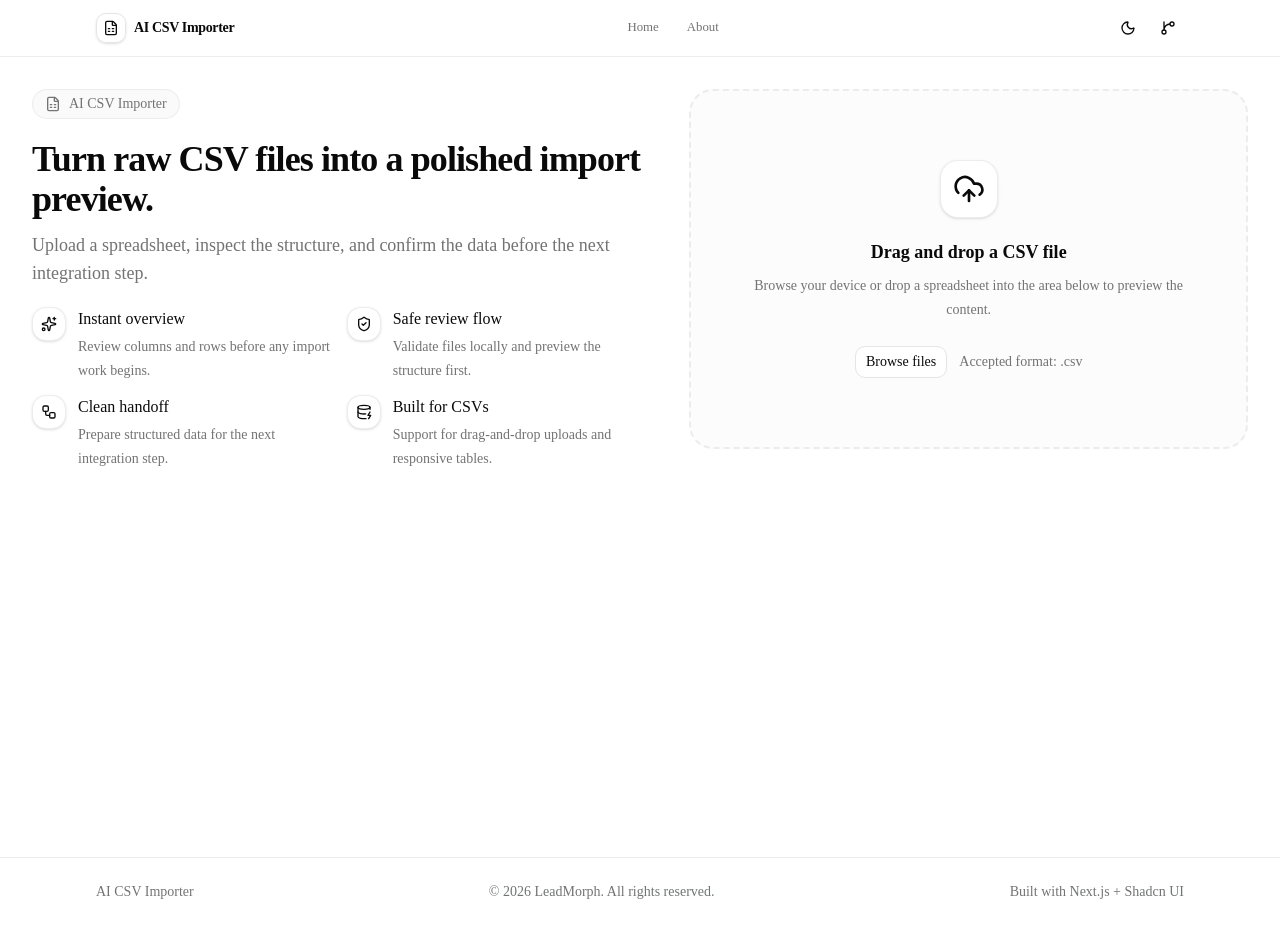
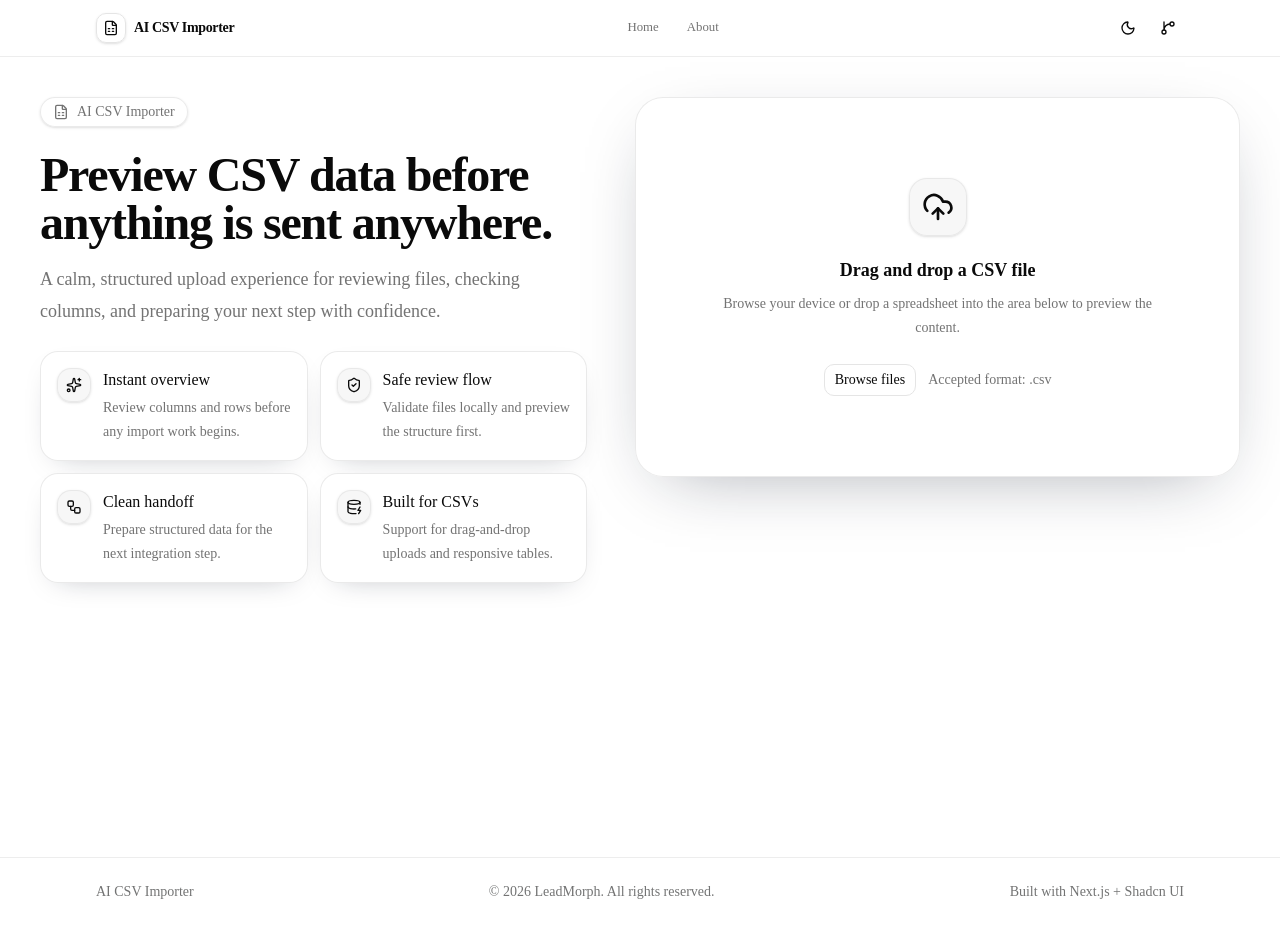
Before and after one commit to Jais-Abhi/AI-Powered-CSV-Importer, a Next.js app in the folder Frontend/: page / in a window 1280 px wide. Built offline with nearby package versions, Linux system fonts and the light colour scheme.

Commit message:
setup toast

```diff
--- a/Frontend/package.json
+++ b/Frontend/package.json
@@ -21,6 +21,7 @@
     "react-dom": "19.2.4",
     "react-dropzone": "^15.0.0",
     "shadcn": "^4.13.0",
+    "sonner": "^2.0.7",
     "tailwind-merge": "^3.6.0",
     "tw-animate-css": "^1.4.0"
   },
--- a/Frontend/src/components/import/import-page.jsx
+++ b/Frontend/src/components/import/import-page.jsx
@@ -4,7 +4,6 @@ import { AnimatePresence, motion } from 'framer-motion';
 import {
   AlertCircle,
   ArrowUpFromLine,
-  CheckCircle2,
   DatabaseZap,
   FileSpreadsheet,
   Loader2,
@@ -14,11 +13,13 @@ import {
   UploadCloud,
   Workflow,
 } from 'lucide-react';
-import { useCallback, useEffect, useState } from 'react';
+import { useCallback, useState } from 'react';
 import { useDropzone } from 'react-dropzone';
+import { toast } from 'sonner';
 
 import { Button } from '@/components/ui/button';
 import { Alert, AlertDescription, AlertTitle } from '@/components/ui/alert';
+import { Toaster } from '@/components/ui/sonner';
 import { parseCsvFile } from '@/lib/csv-parser';
 import { validateCsvFile } from '@/lib/csv-validation';
 import { cn } from '@/lib/utils';
@@ -54,7 +55,6 @@ export default function ImportPage() {
   const [isParsing, setIsParsing] = useState(false);
   const [isPreviewVisible, setIsPreviewVisible] = useState(false);
   const [toastMessage, setToastMessage] = useState('');
-  const [showToast, setShowToast] = useState(false);
 
   const resetState = useCallback(() => {
     setFile(null);
@@ -63,7 +63,6 @@ export default function ImportPage() {
     setIsParsing(false);
     setIsPreviewVisible(false);
     setToastMessage('');
-    setShowToast(false);
   }, []);
 
   const handleFileSelection = useCallback(async (selectedFile) => {
@@ -120,22 +119,12 @@ export default function ImportPage() {
     onDrop: handleDrop,
   });
 
-  useEffect(() => {
-    if (!showToast) {
-      return undefined;
-    }
-
-    const timer = window.setTimeout(() => {
-      setShowToast(false);
-      setToastMessage('');
-    }, 2200);
-
-    return () => window.clearTimeout(timer);
-  }, [showToast]);
-
   const handleUploadClick = () => {
-    setToastMessage('Backend integration will be implemented in the next step.');
-    setShowToast(true);
+    const message = 'Backend integration will be implemented in the next step.';
+    setToastMessage(message);
+    toast.success('Upload queued', {
+      description: message,
+    });
   };
 
   if (!isPreviewVisible) {
@@ -158,7 +147,6 @@ export default function ImportPage() {
       previewData={previewData}
       onReselect={resetState}
       onUploadClick={handleUploadClick}
-      showToast={showToast}
       toastMessage={toastMessage}
     />
   );
@@ -178,10 +166,10 @@ function UploadView({
       initial={{ opacity: 0, y: 16 }}
       animate={{ opacity: 1, y: 0 }}
       transition={{ duration: 0.3, ease: 'easeOut' }}
-      className="w-full min-h-screen px-0 py-0"
+      className="w-full min-h-screen px-0 py-0 "
     >
-      <div className="flex flex-col gap-8 px-4 py-6 sm:px-6 lg:grid lg:grid-cols-[1.05fr_0.95fr] lg:gap-10 lg:px-8 lg:py-8">
-        <div className="order-2 flex flex-col gap-5 lg:order-1">
+      <div className="flex flex-col gap-8 px-4 py-6 sm:px-6 lg:grid lg:grid-cols-[0.95fr_1.05fr] lg:gap-12 lg:px-8 lg:py-8 xl:px-10 xl:py-10">
+        <div className="order-2 flex flex-col justify-center gap-6 lg:order-1">
           <ProjectInfo />
         </div>
 
@@ -203,18 +191,18 @@ function UploadView({
 
 function ProjectInfo() {
   return (
-    <div className="flex flex-col gap-5">
-      <div className="inline-flex w-fit items-center gap-2 rounded-full border border-border/70 bg-muted/50 px-3 py-1 text-sm text-muted-foreground">
+    <div className="flex flex-col gap-6">
+      <div className="inline-flex w-fit items-center gap-2 rounded-full border border-border/80 bg-background/95 px-3 py-1 text-sm font-medium text-muted-foreground shadow-sm dark:border-border dark:bg-card/90">
         <FileSpreadsheet className="size-4" />
         AI CSV Importer
       </div>
 
-      <div className="space-y-3">
-        <h1 className="text-3xl font-semibold tracking-tight text-foreground sm:text-4xl">
-          Turn raw CSV files into a polished import preview.
+      <div className="space-y-4">
+        <h1 className="max-w-2xl text-3xl font-semibold tracking-tight text-foreground sm:text-4xl lg:text-5xl">
+          Preview CSV data before anything is sent anywhere.
         </h1>
-        <p className="max-w-2xl text-base leading-7 text-muted-foreground sm:text-lg">
-          Upload a spreadsheet, inspect the structure, and confirm the data before the next integration step.
+        <p className="max-w-2xl text-base leading-8 text-muted-foreground sm:text-lg">
+          A calm, structured upload experience for reviewing files, checking columns, and preparing your next step with confidence.
         </p>
       </div>
 
@@ -226,10 +214,10 @@ function ProjectInfo() {
               key={feature.title}
               whileHover={{ y: -2, scale: 1.01 }}
               transition={{ duration: 0.2 }}
-              className="rounded-none border-0 bg-transparent p-0 shadow-none"
+              className="rounded-2xl border border-border/80 bg-background/95 p-4 shadow-[0_10px_30px_-18px_rgba(15,23,42,0.35)] dark:border-border/80 dark:bg-card/90"
             >
               <div className="flex items-start gap-3">
-                <div className="rounded-xl border border-border/70 bg-background p-2 text-foreground shadow-sm">
+                <div className="rounded-xl border border-border/80 bg-muted/80 p-2 text-foreground shadow-sm dark:border-border/80 dark:bg-muted/70">
                   <Icon className="size-4" />
                 </div>
                 <div>
@@ -259,14 +247,14 @@ function UploadDropzone({
       <div
         {...getRootProps({ className: 'group' })}
         className={cn(
-          'flex min-h-[320px] flex-col items-center justify-center rounded-[24px] border-2 border-dashed px-6 py-8 text-center transition-all duration-200 sm:min-h-[360px] sm:px-8',
+          'flex min-h-[320px] flex-col items-center justify-center rounded-[28px] border border-border/80 bg-background/95 px-6 py-8 text-center shadow-[0_20px_70px_-30px_rgba(15,23,42,0.4)] transition-all duration-200 sm:min-h-[380px] sm:px-8 dark:border-border dark:bg-card/95',
           isDragActive
-            ? 'border-primary bg-primary/8 shadow-inner'
-            : 'border-border/70 bg-muted/30 hover:border-primary/60 hover:bg-accent/40',
+            ? 'border-primary bg-primary/10 shadow-[0_20px_70px_-28px_rgba(59,130,246,0.45)] dark:border-primary/80 dark:bg-primary/12'
+            : 'hover:border-primary/70 hover:bg-muted/80 dark:hover:bg-muted/40',
         )}
       >
         <input {...getInputProps()} />
-        <div className="rounded-2xl border border-border/70 bg-background p-3 shadow-sm">
+        <div className="rounded-2xl border border-border/80 bg-muted/80 p-3 shadow-sm dark:border-border/80 dark:bg-muted/70">
           <UploadCloud className="size-8 text-foreground" />
         </div>
         <p className="mt-5 text-lg font-semibold text-foreground">
@@ -306,7 +294,7 @@ function UploadDropzone({
   );
 }
 
-function PreviewView({ file, previewData, onReselect, onUploadClick, showToast, toastMessage }) {
+function PreviewView({ file, previewData, onReselect, onUploadClick, toastMessage }) {
   const visibleRows = previewData.rows.slice(0, 50);
   const hasMoreRows = previewData.totalRows > 50;
 
@@ -338,8 +326,8 @@ function PreviewView({ file, previewData, onReselect, onUploadClick, showToast,
           <FileInfoCard label="Columns" value={previewData.totalColumns.toLocaleString()} />
         </div>
 
-        <div className="overflow-hidden border-t border-border/70 bg-transparent">
-          <div className="flex flex-col gap-2 border-b border-border/70 px-0 py-3 sm:flex-row sm:items-center sm:justify-between">
+        <div className="overflow-hidden rounded-[24px] border border-border/80 bg-background/95 shadow-[0_16px_50px_-28px_rgba(15,23,42,0.4)] dark:border-border dark:bg-card/95">
+          <div className="flex flex-col gap-2 border-b border-border/70 px-4 py-3 sm:flex-row sm:items-center sm:justify-between sm:px-5">
             <div>
               <p className="text-sm font-semibold text-foreground">CSV Preview</p>
               <p className="text-sm text-muted-foreground">Showing the first 50 rows of your imported file.</p>
@@ -377,13 +365,13 @@ function PreviewView({ file, previewData, onReselect, onUploadClick, showToast,
           </div>
 
           {hasMoreRows ? (
-            <div className="border-t border-border/70 px-0 py-3 text-sm text-muted-foreground">
+            <div className="border-t border-border/70 px-4 py-3 text-sm text-muted-foreground sm:px-5">
               Only the first 50 rows are shown. Scroll horizontally to inspect the full structure.
             </div>
           ) : null}
         </div>
 
-        <div className="sticky bottom-4 z-20 rounded-none border border-border/70 bg-background/95 p-3 shadow-sm backdrop-blur sm:p-4">
+        <div className="sticky bottom-4 z-20 rounded-[20px] border border-border/80 bg-background/95 p-3 shadow-[0_16px_50px_-24px_rgba(15,23,42,0.4)] backdrop-blur dark:border-border dark:bg-card/95 sm:p-4">
           <div className="flex flex-col gap-3 sm:flex-row sm:items-center sm:justify-between">
             <p className="text-sm text-muted-foreground">
               This button is only for the next UI step and will connect to the backend later.
@@ -396,26 +384,7 @@ function PreviewView({ file, previewData, onReselect, onUploadClick, showToast,
         </div>
       </div>
 
-      <AnimatePresence>
-        {showToast ? (
-          <motion.div
-            initial={{ opacity: 0, y: -12, scale: 0.98 }}
-            animate={{ opacity: 1, y: 0, scale: 1 }}
-            exit={{ opacity: 0, y: -8, scale: 0.98 }}
-            className="fixed right-4 top-4 z-50 w-[min(92vw,360px)] rounded-2xl border border-border/70 bg-background/95 p-4 shadow-xl backdrop-blur"
-          >
-            <div className="flex items-start gap-3">
-              <div className="rounded-full bg-emerald-500/15 p-2 text-emerald-600">
-                <CheckCircle2 className="size-4" />
-              </div>
-              <div>
-                <p className="font-medium text-foreground">Upload queued</p>
-                <p className="mt-1 text-sm leading-6 text-muted-foreground">{toastMessage}</p>
-              </div>
-            </div>
-          </motion.div>
-        ) : null}
-      </AnimatePresence>
+      <Toaster />
     </motion.div>
   );
 }
--- /dev/null
+++ b/Frontend/src/components/ui/sonner.jsx
@@ -0,0 +1,27 @@
+'use client';
+
+import { useTheme } from 'next-themes';
+import { Toaster as SonnerToaster } from 'sonner';
+
+export function Toaster() {
+  const { theme = 'system' } = useTheme();
+
+  return (
+    <SonnerToaster
+      theme={theme === 'dark' ? 'dark' : 'light'}
+      position="top-right"
+      expand={false}
+      visibleToasts={4}
+      closeButton
+      richColors
+      toastOptions={{
+        classNames: {
+          toast: 'group toast group-[.toaster]:bg-background group-[.toaster]:text-foreground group-[.toaster]:border-border group-[.toaster]:shadow-lg',
+          description: 'group-[.toast]:text-muted-foreground',
+          actionButton: 'group-[.toast]:bg-primary group-[.toast]:text-primary-foreground',
+          cancelButton: 'group-[.toast]:bg-muted group-[.toast]:text-muted-foreground',
+        },
+      }}
+    />
+  );
+}
```
Also changed, not shown: 2 other files (tests, documents, lock files or other folders).
